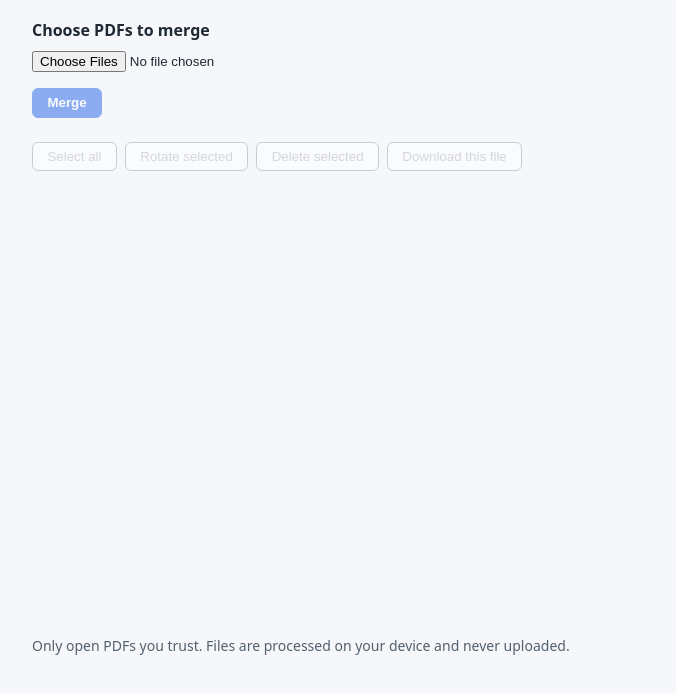
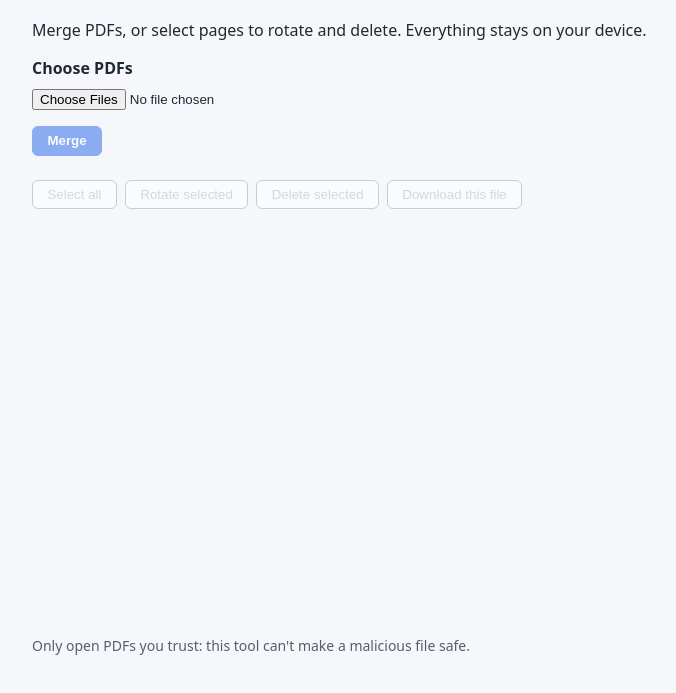
Before and after one commit to jono1762/pdf-processor, a website built with Vite: page index.html in a window 1280 px wide. Shown: the part 99-792 px from the top of the page, without its empty margins (96-772 px from the left). Built offline with nearby package versions, Linux system fonts and the light colour scheme.

Commit message:
Update page text to describe all features.

```diff
--- a/index.html
+++ b/index.html
@@ -3,13 +3,21 @@
   <head>
     <meta charset="UTF-8" />
     <meta name="viewport" content="width=device-width, initial-scale=1.0" />
+    <meta
+      name="description"
+      content="Merge PDFs, or select pages to rotate and delete. Everything stays on your device."
+    />
     <title>PDF Processor</title>
   </head>
   <body>
     <main>
       <h1>PDF Processor</h1>
+      <p>
+        Merge PDFs, or select pages to rotate and delete. Everything stays on
+        your device.
+      </p>
 
-      <label for="file-input">Choose PDFs to merge</label>
+      <label for="file-input">Choose PDFs</label>
       <input id="file-input" type="file" accept="application/pdf" multiple />
 
       <ul id="file-list"></ul>
@@ -38,8 +46,7 @@
 
     <footer>
       <p>
-        Only open PDFs you trust. Files are processed on your device and never
-        uploaded.
+        Only open PDFs you trust: this tool can't make a malicious file safe.
       </p>
     </footer>
 
```
